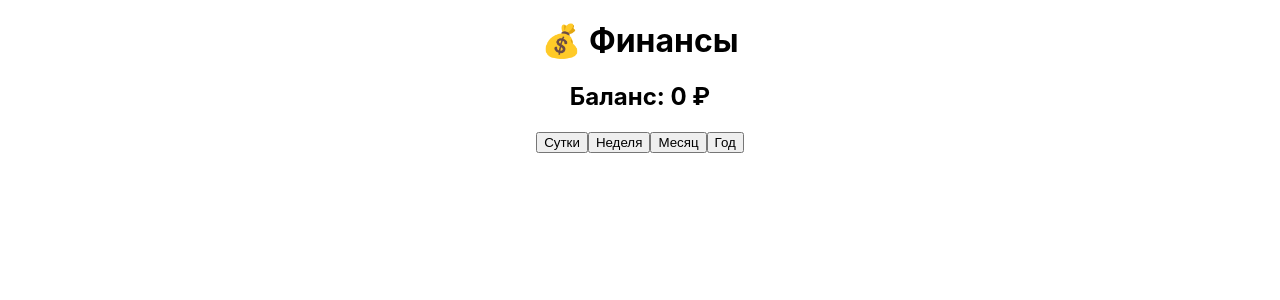
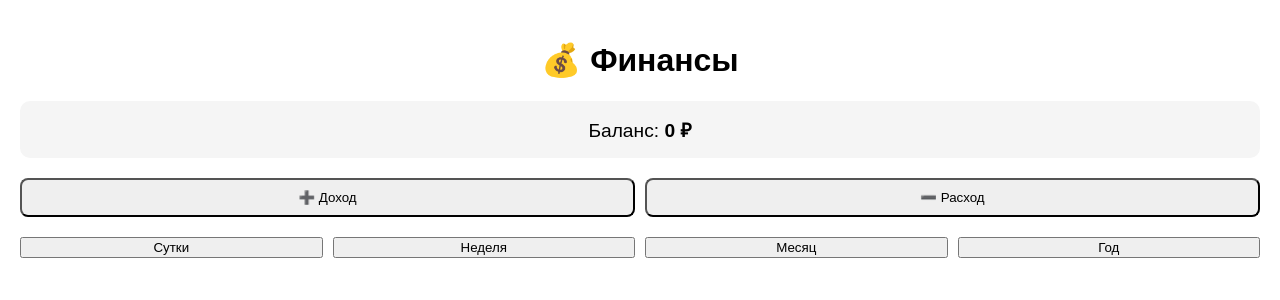
Before and after one commit to tvolezka-ux/frontend, a React (Create React App) app: page / in a window 1280 px wide. Shown: the top 300 px of the page. Built offline with nearby package versions, Linux system fonts and the light colour scheme; no server answers.

Commit message:
Обновил App.js с поддержкой дохода/расхода

```diff
--- a/src/App.js
+++ b/src/App.js
@@ -1,5 +1,8 @@
+// src/App.js
 import React, { useEffect, useState } from "react";
 import "./App.css";
+
+const BACKEND_URL = "http://localhost:8000"; // или URL вашего деплоя
 
 function App() {
   const tg = window.Telegram?.WebApp;
@@ -13,20 +16,27 @@ function App() {
       tg.expand();
       tg.MainButton.text = "Добавить запись";
       tg.MainButton.show();
-      tg.MainButton.onClick(() => handleAddRecord());
+      tg.MainButton.onClick(() => handleAddRecord("income", 100)); // пример для кнопки WebApp
     }
   }, [tg]);
 
-  // Добавление записи (пример)
-  const handleAddRecord = async () => {
+  // Добавление записи
+  const handleAddRecord = async (type, amount) => {
+    const user_id = tg?.initDataUnsafe?.user?.id;
     try {
-      const res = await fetch("https://your-backend-url.onrender.com/api/add", {
+      const res = await fetch(`${BACKEND_URL}/api/add`, {
         method: "POST",
         headers: { "Content-Type": "application/json" },
-        body: JSON.stringify({ amount: 100, type: "income", currency }),
+        body: JSON.stringify({
+          type: type,
+          amount: amount,
+          currency: currency,
+          user_id: user_id
+        }),
       });
       const data = await res.json();
-      alert(`✅ Добавлено: ${data.status}`);
+      alert(`✅ Добавлено: ${type} ${amount} ${currency}`);
+      fetchBalance(); // обновляем баланс
     } catch (error) {
       alert("Ошибка при добавлении записи");
     }
@@ -34,10 +44,9 @@ function App() {
 
   // Получение отчёта
   const fetchReport = async (period) => {
+    const user_id = tg?.initDataUnsafe?.user?.id;
     try {
-      const res = await fetch(
-        `https://your-backend-url.onrender.com/api/report?period=${period}`
-      );
+      const res = await fetch(`${BACKEND_URL}/api/report?period=${period}&user_id=${user_id}`);
       const data = await res.json();
       setReport(data);
     } catch (error) {
@@ -45,26 +54,75 @@ function App() {
     }
   };
 
+  // Получаем баланс (income - expense)
+  const fetchBalance = async () => {
+    const user_id = tg?.initDataUnsafe?.user?.id;
+    try {
+      const res = await fetch(`${BACKEND_URL}/api/report?period=year&user_id=${user_id}`);
+      const data = await res.json();
+      setBalance((data.income || 0) - (data.expense || 0));
+    } catch (error) {
+      console.error("Ошибка при получении баланса:", error);
+    }
+  };
+
+  useEffect(() => {
+    fetchBalance();
+  }, []);
+
   return (
-    <div className="App">
+    <div className="App" style={{ padding: "20px", fontFamily: "sans-serif" }}>
       <h1>💰 Финансы</h1>
-      <h2>
-        Баланс: {balance} {currency}
-      </h2>
 
-      <div className="buttons">
-        <button onClick={() => fetchReport("day")}>Сутки</button>
-        <button onClick={() => fetchReport("week")}>Неделя</button>
-        <button onClick={() => fetchReport("month")}>Месяц</button>
-        <button onClick={() => fetchReport("year")}>Год</button>
+      <div className="balance-card" style={{
+        padding: "15px",
+        margin: "10px 0",
+        backgroundColor: "#f5f5f5",
+        borderRadius: "10px",
+        fontSize: "1.2rem"
+      }}>
+        Баланс: <strong>{balance} {currency}</strong>
+      </div>
+
+      <div className="menu-buttons" style={{ display: "flex", gap: "10px", margin: "20px 0" }}>
+        <button
+          onClick={() => {
+            const amount = parseFloat(prompt("Введите сумму дохода:", "100"));
+            if (amount) handleAddRecord("income", amount);
+          }}
+          style={{ flex: 1, padding: "10px", borderRadius: "8px", cursor: "pointer" }}
+        >
+          ➕ Доход
+        </button>
+
+        <button
+          onClick={() => {
+            const amount = parseFloat(prompt("Введите сумму расхода:", "100"));
+            if (amount) handleAddRecord("expense", amount);
+          }}
+          style={{ flex: 1, padding: "10px", borderRadius: "8px", cursor: "pointer" }}
+        >
+          ➖ Расход
+        </button>
+      </div>
+
+      <div className="report-buttons" style={{ display: "flex", gap: "10px", margin: "20px 0" }}>
+        <button onClick={() => fetchReport("day")} style={{ flex: 1 }}>Сутки</button>
+        <button onClick={() => fetchReport("week")} style={{ flex: 1 }}>Неделя</button>
+        <button onClick={() => fetchReport("month")} style={{ flex: 1 }}>Месяц</button>
+        <button onClick={() => fetchReport("year")} style={{ flex: 1 }}>Год</button>
       </div>
 
       {report && (
-        <div className="report">
-          <h3>📊 Отчёт</h3>
-          <p>
-            Период: {report.start_date} — {report.end_date}
-          </p>
+        <div className="report-card" style={{
+          padding: "15px",
+          backgroundColor: "#f0f8ff",
+          borderRadius: "10px",
+          marginTop: "20px"
+        }}>
+          <h3>📊 Отчёт ({report.period_label})</h3>
+          <p>Доход: {report.income} {currency}</p>
+          <p>Расход: {report.expense} {currency}</p>
           <pre>{JSON.stringify(report.data, null, 2)}</pre>
         </div>
       )}
```
